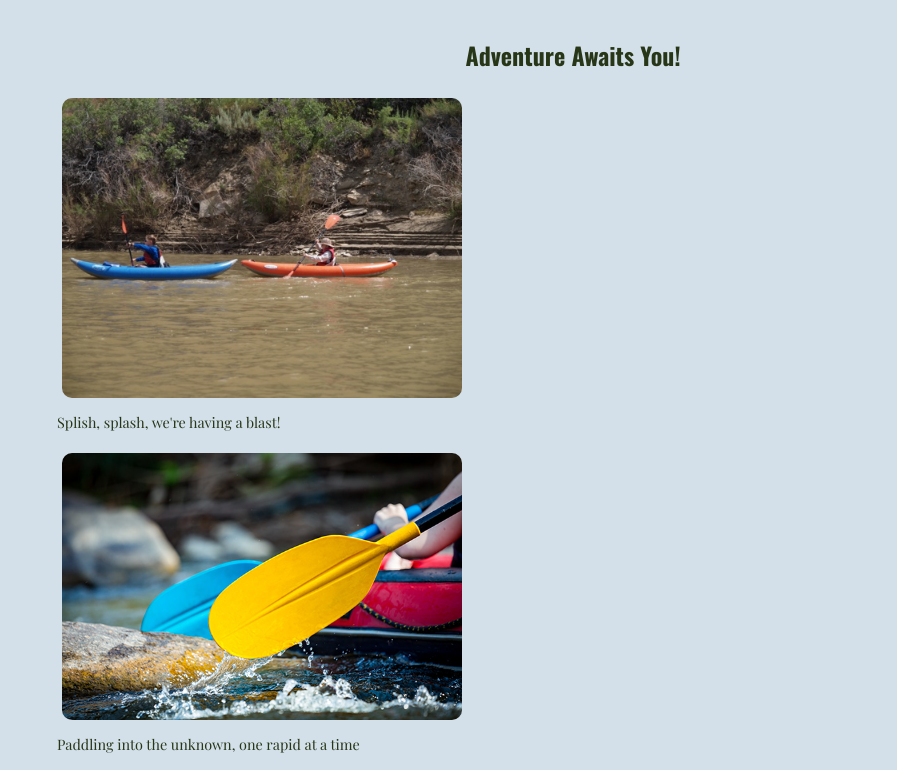
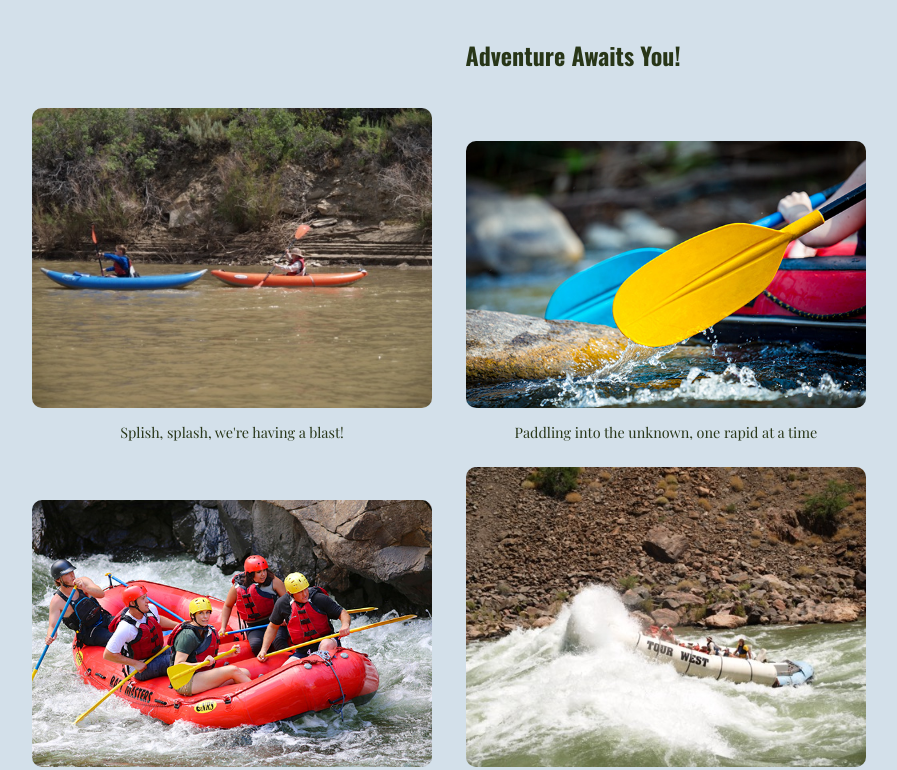
Before and after one commit to rachealkatono/wdd130, a plain HTML site: page wwr/about.html in a window 1280 px wide. Shown: the part 1399-2169 px from the top of the page, without its empty margins (67-964 px from the left). Drawn offline with nearby package versions, Linux system fonts and the light colour scheme.

Commit message:
week 4jit

```diff
--- a/wwr/styles/rafting.css
+++ b/wwr/styles/rafting.css
@@ -118,11 +118,16 @@ main {
 section {
     margin-bottom: 40px;
 }
+section figure {
+    display: inline-block;
+    margin: 10px;
+    text-align: center;
+}
+
 
 section img {
     width: 400px; /* Increase the width */
     height: 200px; /* Maintain aspect ratio */
-    margin: 5px;
     border-radius: 10px; /* Add rounded corners */
     object-fit: cover; /* Ensure images maintain aspect ratio and cover the area */
 }
```
